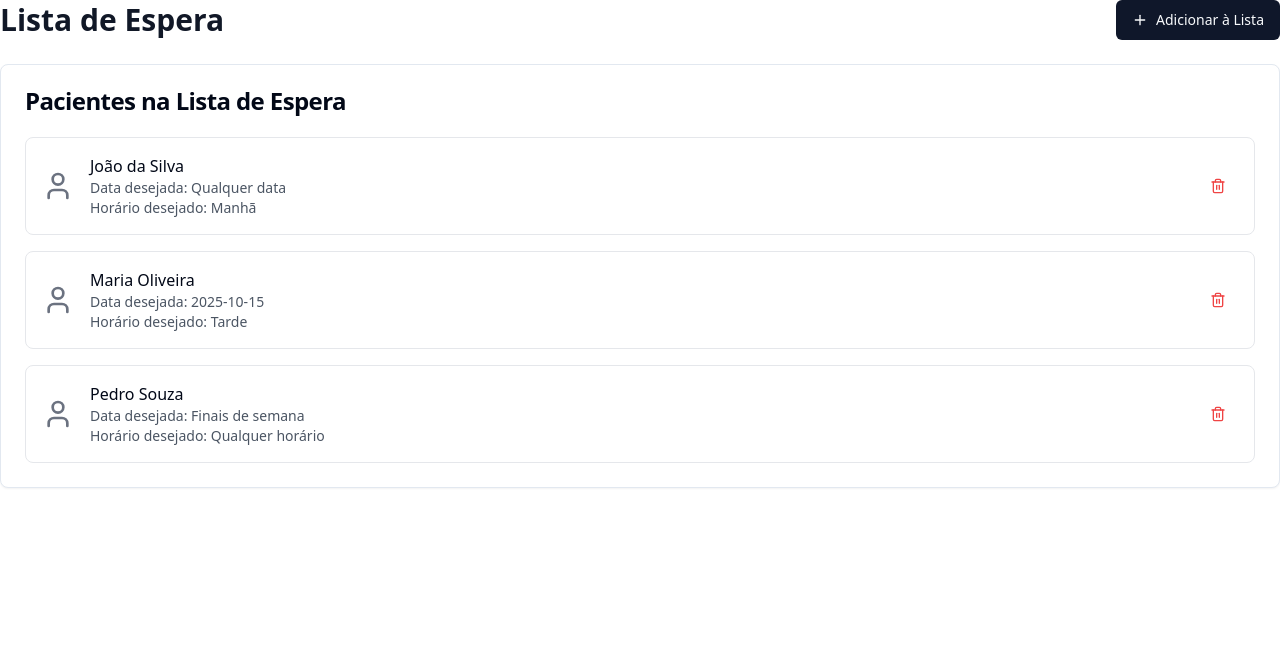
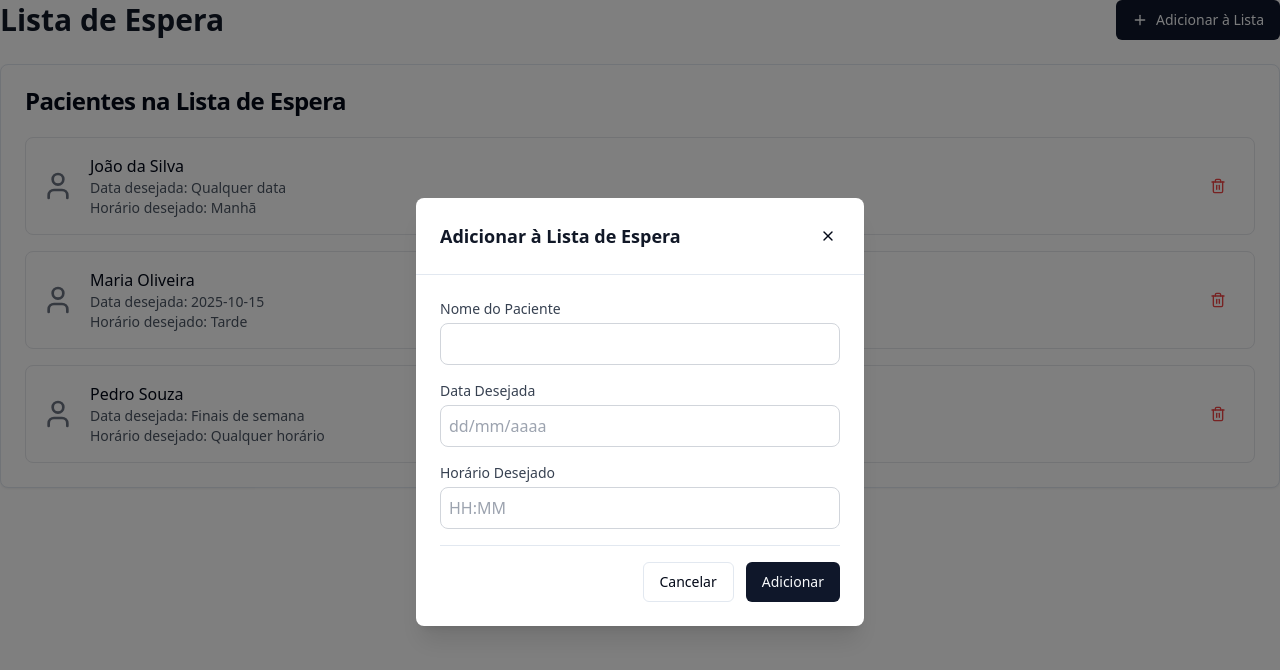
Before and after one commit to italolima01/crm-de-saude, a Next.js app in the folder frontend/: page /lista-de-espera in a window 1280 px wide. Both pictures are taken after a click on the button "Adicionar à Lista". Shown: the top 670 px of the page. Built offline with nearby package versions, Linux system fonts and the light colour scheme.

Commit message:
lista de espera

```diff
--- a/frontend/src/app/lista-de-espera/page.tsx
+++ b/frontend/src/app/lista-de-espera/page.tsx
@@ -3,20 +3,30 @@
 import { useState } from "react";
 import { Card, CardContent, CardHeader, CardTitle } from "@/components/ui/card";
 import { Button } from "@/components/ui/button";
+import { AddToWaitingListModal } from "@/components/lista-de-espera/add-to-waiting-list-modal";
 import { User, Plus, Trash2 } from "lucide-react";
 
 export default function WaitingListPage() {
+  const [isModalOpen, setIsModalOpen] = useState(false);
   const [waitingList, setWaitingList] = useState([
     { id: 1, name: "João da Silva", desiredDate: "Qualquer data", desiredTime: "Manhã" },
     { id: 2, name: "Maria Oliveira", desiredDate: "2025-10-15", desiredTime: "Tarde" },
     { id: 3, name: "Pedro Souza", desiredDate: "Finais de semana", desiredTime: "Qualquer horário" },
   ]);
 
+  const handleAddToWaitingList = (patient: any) => {
+    setWaitingList([...waitingList, patient]);
+  };
+
+  const handleRemoveFromWaitingList = (patientId: number) => {
+    setWaitingList(waitingList.filter(p => p.id !== patientId));
+  };
+
   return (
     <div className="space-y-6">
       <div className="flex items-center justify-between">
         <h1 className="text-3xl font-bold text-gray-900">Lista de Espera</h1>
-        <Button>
+        <Button onClick={() => setIsModalOpen(true)}>
           <Plus className="mr-2 h-4 w-4" />
           Adicionar à Lista
         </Button>
@@ -38,7 +48,7 @@ export default function WaitingListPage() {
                     <p className="text-sm text-gray-600">Horário desejado: {patient.desiredTime}</p>
                   </div>
                 </div>
-                <Button variant="ghost" size="sm">
+                <Button variant="ghost" size="sm" onClick={() => handleRemoveFromWaitingList(patient.id)}>
                   <Trash2 className="h-4 w-4 text-red-500" />
                 </Button>
               </div>
@@ -46,6 +56,12 @@ export default function WaitingListPage() {
           </div>
         </CardContent>
       </Card>
+
+      <AddToWaitingListModal
+        isOpen={isModalOpen}
+        onClose={() => setIsModalOpen(false)}
+        onSave={handleAddToWaitingList}
+      />
     </div>
   );
 }
--- /dev/null
+++ b/frontend/src/components/lista-de-espera/add-to-waiting-list-modal.tsx
@@ -0,0 +1,122 @@
+"use client";
+
+import { useState } from "react";
+import { Modal } from "@/components/ui/modal";
+import { Button } from "@/components/ui/button";
+import { User, Calendar, Clock } from "lucide-react";
+
+interface AddToWaitingListModalProps {
+  isOpen: boolean;
+  onClose: () => void;
+  onSave: (patient: any) => void;
+}
+
+export function AddToWaitingListModal({ isOpen, onClose, onSave }: AddToWaitingList_ModalProps) {
+  const [formData, setFormData] = useState({
+    name: "",
+    desiredDate: "",
+    desiredTime: "",
+  });
+
+  // Mocked list of patients for the dropdown
+  const patients = [
+    "Maria Silva",
+    "João Santos",
+    "Ana Costa",
+    "Pedro Lima",
+    "Carla Mendes",
+    "Roberto Carlos",
+    "Maria Bethania",
+    "Gal Costa",
+    "Caetano Veloso",
+    "Gilberto Gil",
+    "Elis Regina",
+    "Tom Jobim",
+    "Vinicius de Moraes",
+    "Chico Buarque",
+    "Nara Leão",
+    "Milton Nascimento",
+  ];
+
+  const handleSubmit = (e: React.FormEvent) => {
+    e.preventDefault();
+    if (formData.name) {
+      onSave({ ...formData, id: Date.now() });
+      onClose();
+    }
+  };
+
+  const handleChange = (e: React.ChangeEvent<HTMLInputElement | HTMLSelectElement>) => {
+    setFormData({ ...formData, [e.target.name]: e.target.value });
+  };
+
+  const handleDateChange = (e: React.ChangeEvent<HTMLInputElement>) => {
+    let value = e.target.value.replace(/\D/g, '');
+    if (value.length > 8) {
+      value = value.slice(0, 8);
+    }
+    if (value.length > 4) {
+      value = `${value.slice(0, 2)}/${value.slice(2, 4)}/${value.slice(4)}`;
+    } else if (value.length > 2) {
+      value = `${value.slice(0, 2)}/${value.slice(2)}`;
+    }
+    setFormData({ ...formData, desiredDate: value });
+  };
+
+  const handleTimeChange = (e: React.ChangeEvent<HTMLInputElement>) => {
+    let value = e.target.value.replace(/\D/g, '');
+    if (value.length > 4) {
+      value = value.slice(0, 4);
+    }
+    if (value.length > 2) {
+      value = `${value.slice(0, 2)}:${value.slice(2)}`;
+    }
+    setFormData({ ...formData, desiredTime: value });
+  };
+
+  return (
+    <Modal isOpen={isOpen} onClose={onClose} title="Adicionar à Lista de Espera">
+      <form onSubmit={handleSubmit} className="space-y-4">
+        <div>
+          <label className="block text-sm font-medium text-gray-700 mb-1">Nome do Paciente</label>
+          <input
+            type="text"
+            name="name"
+            value={formData.name}
+            onChange={handleChange}
+            className="w-full p-2 border border-gray-300 rounded-lg focus:ring-2 focus:ring-blue-500 focus:border-transparent"
+            required
+          />
+        </div>
+        <div>
+          <label className="block text-sm font-medium text-gray-700 mb-1">Data Desejada</label>
+          <input
+            type="text"
+            name="desiredDate"
+            value={formData.desiredDate}
+            onChange={handleDateChange}
+            placeholder="dd/mm/aaaa"
+            className="w-full p-2 border border-gray-300 rounded-lg focus:ring-2 focus:ring-blue-500 focus:border-transparent"
+          />
+        </div>
+        <div>
+          <label className="block text-sm font-medium text-gray-700 mb-1">Horário Desejado</label>
+          <input
+            type="text"
+            name="desiredTime"
+            value={formData.desiredTime}
+            onChange={handleTimeChange}
+            placeholder="HH:MM"
+            className="w-full p-2 border border-gray-300 rounded-lg focus:ring-2 focus:ring-blue-500 focus:border-transparent"
+          />
+        </div>
+        <div className="flex justify-end space-x-3 pt-4 border-t">
+          <Button type="button" variant="outline" onClick={onClose}>
+            Cancelar
+          </Button>
+          <Button type="submit">Adicionar</Button>
+        </div>
+      </form>
+    </Modal>
+  );
+}
```
